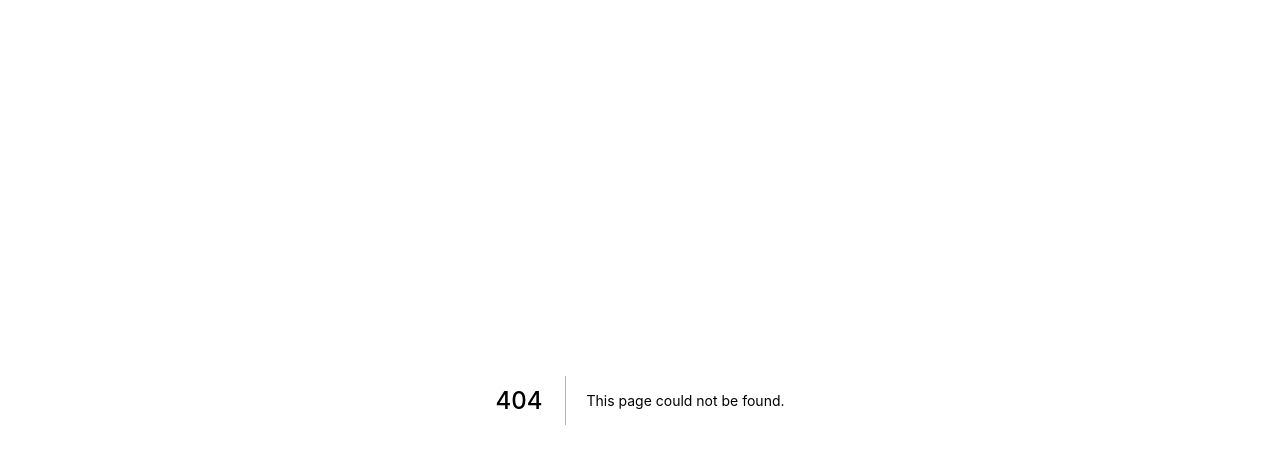
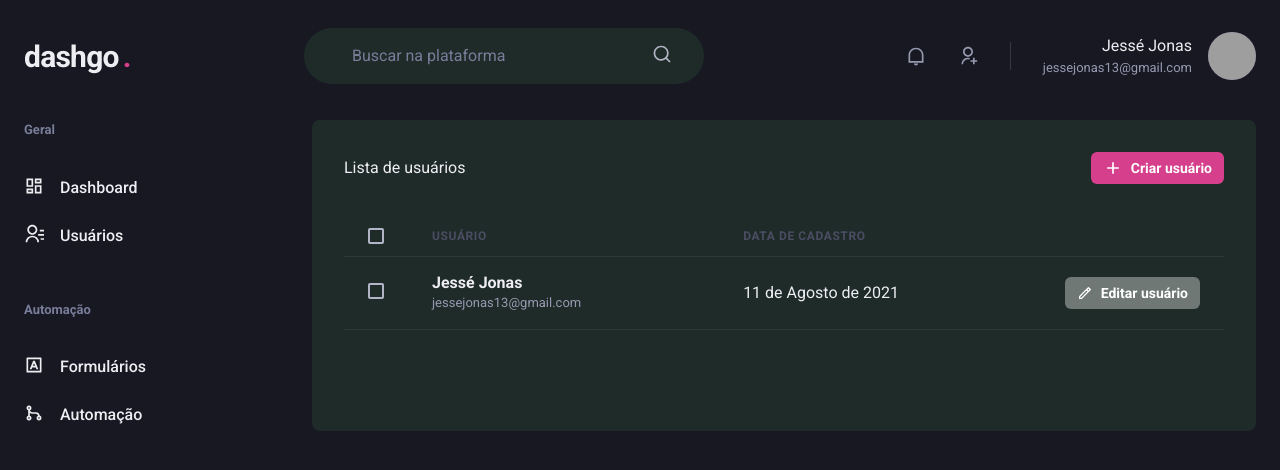
Before and after one commit to jessejonass/dashgo, a Next.js app: page /users in a window 1280 px wide. Before the commit this address had no page. Shown: the top 470 px of the page. Built offline with nearby package versions, Linux system fonts and the light colour scheme; grey boxes are pictures that could not be loaded.

Commit message:
feat: added user-list page

```diff
--- /dev/null
+++ b/src/components/pages/Users/UserList/UserList.tsx
@@ -0,0 +1,95 @@
+import { FC } from "react";
+import {
+  Box,
+  Button,
+  Checkbox,
+  Flex,
+  Heading,
+  Icon,
+  Table,
+  Tbody,
+  Td,
+  Text,
+  Th,
+  Thead,
+  Tr,
+} from "@chakra-ui/react";
+import Header from "components/Header";
+import Sidebar from "components/Sidebar";
+import { RiAddLine, RiPencilLine } from "react-icons/ri";
+
+const UsersList: FC = () => {
+  return (
+    <Box>
+      <Header />
+
+      <Flex w="100%" my="6" maxW="1480" mx="auto" px="6">
+        <Sidebar />
+
+        <Box flex="1" borderRadius="8" bg="gray.800" p="8">
+          <Flex mb="8" justify="space-between" align="center">
+            <Heading size="large" fontWeight="normal">
+              Lista de usuários
+            </Heading>
+
+            <Button
+              as="a"
+              size="sm"
+              fontSize="sm"
+              colorScheme="pink"
+              leftIcon={<Icon as={RiAddLine} fontSize="20" />}
+            >
+              Criar usuário
+            </Button>
+          </Flex>
+
+          <Table colorScheme="whiteAlpha">
+            <Thead>
+              <Tr>
+                <Th px="6" color="gray.300" width="8">
+                  <Checkbox colorScheme="pink" />
+                </Th>
+                <Th>Usuário</Th>
+                <Th>Data de cadastro</Th>
+                <Th width="8" />
+              </Tr>
+            </Thead>
+
+            <Tbody>
+              <Tr>
+                <Td px="6">
+                  <Checkbox colorScheme="pink" />
+                </Td>
+
+                <Td>
+                  <Box>
+                    <Text fontWeight="bold">Jessé Jonas</Text>
+                    <Text fontSize="small" color="gray.300">
+                      jessejonas13@gmail.com
+                    </Text>
+                  </Box>
+                </Td>
+
+                <Td>11 de Agosto de 2021</Td>
+
+                <Td>
+                  {" "}
+                  <Button
+                    size="sm"
+                    fontSize="sm"
+                    colorScheme="whiteAlpha"
+                    leftIcon={<Icon as={RiPencilLine} fontSize="16" />}
+                  >
+                    Editar usuário
+                  </Button>
+                </Td>
+              </Tr>
+            </Tbody>
+          </Table>
+        </Box>
+      </Flex>
+    </Box>
+  );
+};
+
+export default UsersList;
--- /dev/null
+++ b/src/components/pages/Users/UserList/index.ts
@@ -0,0 +1,3 @@
+import UserList from "./UserList";
+
+export default UserList;
--- /dev/null
+++ b/src/pages/users/index.tsx
@@ -0,0 +1,8 @@
+import { FC } from 'react';
+import UserListPage from 'components/pages/Users/UserList';
+
+const UserList: FC = () => {
+  return <UserListPage />
+};
+
+export default UserList;
```
